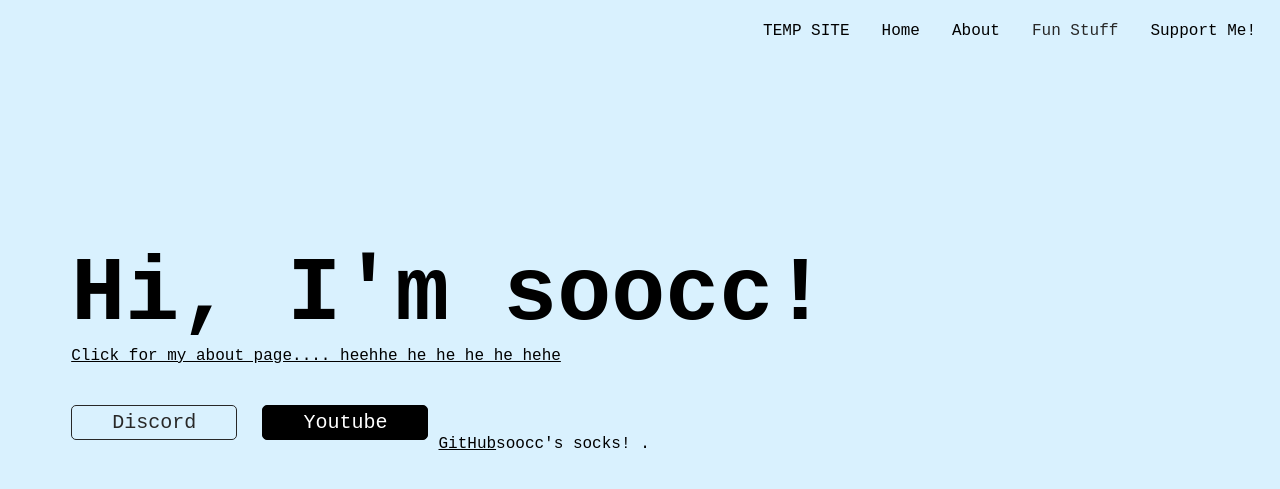
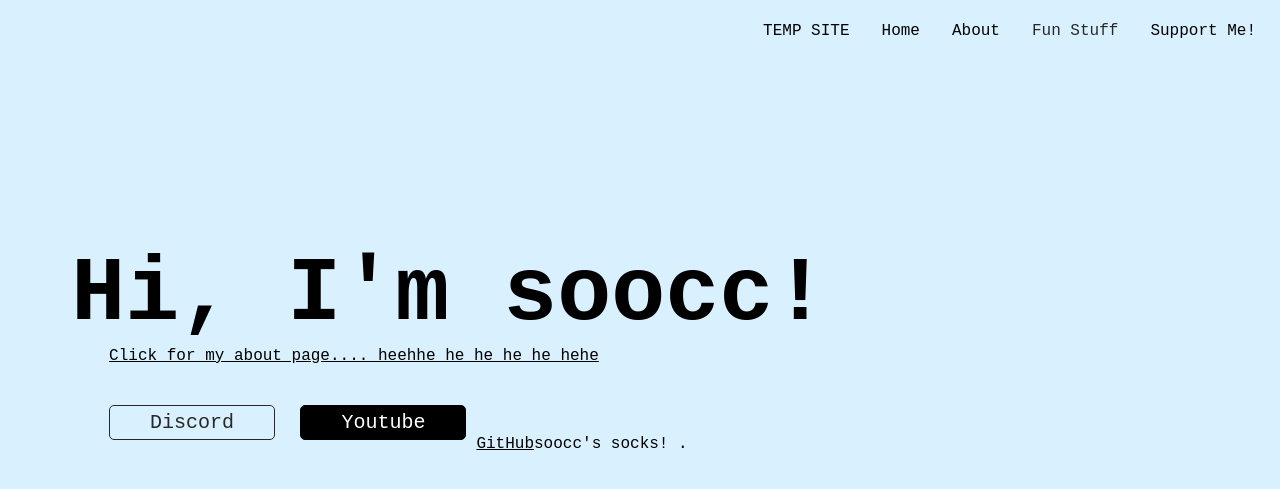
Before and after one commit to soocc/sooccsocks2, a Jekyll site: the page built from index.html, in a window 1280 px wide. Shown: the top 489 px of the page. Built offline with Jekyll 4.4.1, drawn with Linux system fonts in a browser that asks for light colours.

Commit message:
Update index.html

```diff
--- a/index.html
+++ b/index.html
@@ -17,11 +17,11 @@ layout: default
       }
 
       .intro {
-        margin-left: 5%;
+        margin-left: 8%;
       }
 
       .abutton {
-        margin-left: 5%;
+        margin-left: 8%;
       }
 
       .black-button {
```
